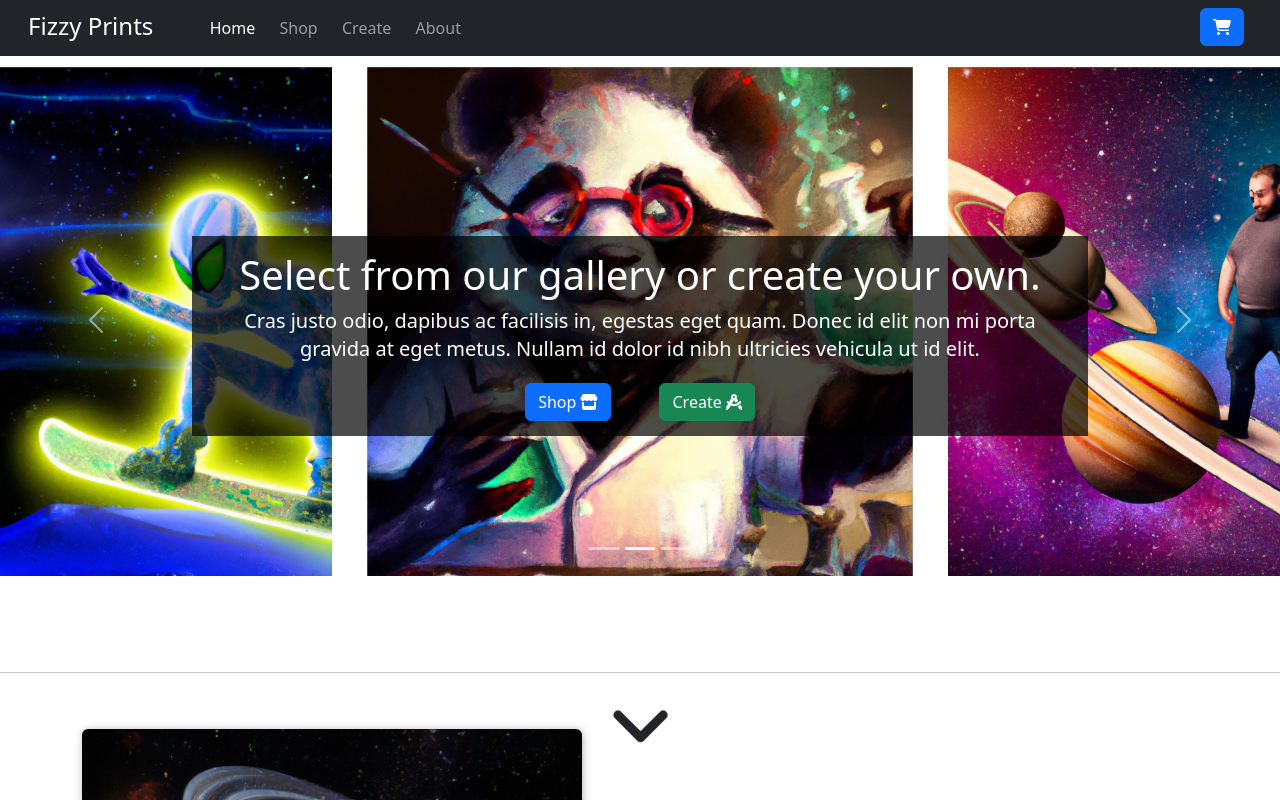
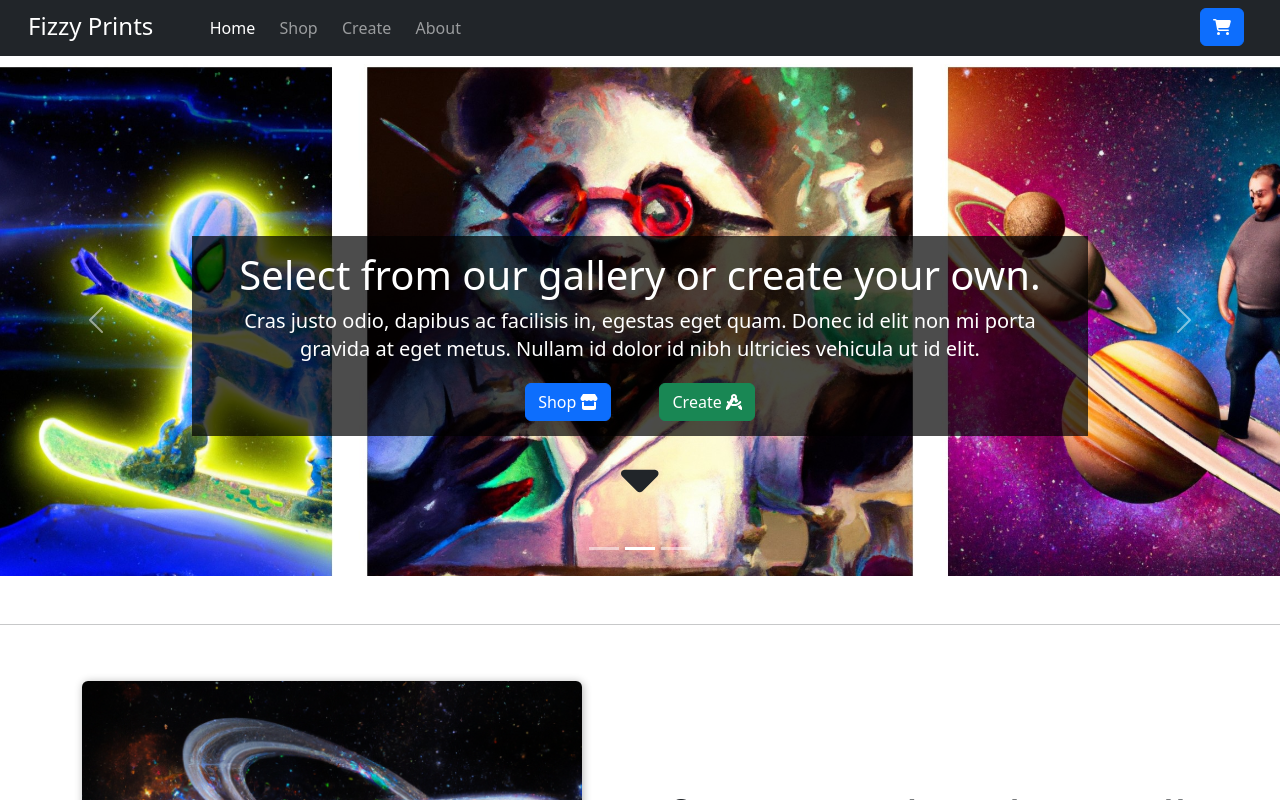
Before and after one commit to kmuel4/fizzyprint, a React (Create React App) app: page / in a window 1280 px wide. Shown: the top 800 px of the page. Built offline with nearby package versions, Linux system fonts and the light colour scheme.

Commit message:
added animate on mouse hover for down arrow

```diff
--- a/src/App.js
+++ b/src/App.js
@@ -50,7 +50,7 @@ const App = () => {
       {/*continue scrolling arrow */}
       <ContinueArrow show={showArrow} />
 
-      <hr className="featurette-divider" style={{marginBottom: "2rem"}}/>
+      <hr className="featurette-divider" style={{marginBottom: "2rem", marginTop: "0rem"}}/>
 
       {/*show screens */}
       {showScreen(index)}
--- a/src/components/Checkout/Checkout.js
+++ b/src/components/Checkout/Checkout.js
@@ -20,7 +20,7 @@ const Checkout = (props) => {
 
   return (
     <>
-      <Modal show={show} onHide={handleClose} animation={true} closeButton>
+      <Modal show={show} onHide={handleClose} animation={true}>
         <Modal.Header closeButton>
           <Modal.Title>Checkout</Modal.Title>
         </Modal.Header>
--- a/src/components/ContinueArrow.js
+++ b/src/components/ContinueArrow.js
@@ -1,4 +1,4 @@
-import { faAngleDown } from "@fortawesome/free-solid-svg-icons";
+import { faSortDown } from "@fortawesome/free-solid-svg-icons";
 import { FontAwesomeIcon } from "@fortawesome/react-fontawesome";
 import { Container } from "react-bootstrap";
 import { useEffect, useState } from "react";
@@ -17,6 +17,8 @@ const ContinueArrow = (props) => {
     });
   };
 
+  const [animate, setAnimate] = useState(false);
+
   return (
     <Container
       style={{
@@ -27,15 +29,26 @@ const ContinueArrow = (props) => {
       }}
     >
       {flag && (
-        <h1 style={{ position: "absolute", bottom: "2rem", fontSize: "3rem", zIndex: 9999 }}>
+        <h1
+          style={{
+            position: "absolute",
+            bottom: "18.5rem",
+            fontSize: "2.5rem",
+            zIndex: 9999,
+          }}
+        >
+          <Container style={{display: "flex", justifyContent: "center"}}>
             <FontAwesomeIcon
-            icon={faAngleDown}
+              icon={faSortDown}
               size="xl"
               className="no-effect-icon"
               onClick={handleScroll}
-            beat
               style={{ cursor: "pointer" }}
+              onMouseEnter={() => setAnimate(true)}
+              onMouseLeave={() => setAnimate(false)}
+              beatFade={animate}
             />
+          </Container>
         </h1>
       )}
     </Container>
--- a/src/components/Footer.js
+++ b/src/components/Footer.js
@@ -14,10 +14,14 @@ const Footer = () => {
   };
 
   return (
-    <Container style={{ marginBottom: "1rem" }}>
+    <>
+      <hr className="featurette-divider" style={{ marginBottom: "2rem", marginTop: "1rem" }} />
+
+      <Container style={{ marginBottom: "3rem" }}>
         <div className="d-flex justify-content-between w-100">
           <span>
-          &copy; 2023 Fizzy Prints, Inc. &middot; Privacy &nbsp; &middot; Terms
+            &copy; 2023 Fizzy Prints, Inc. &middot; Privacy &nbsp; &middot;
+            Terms
           </span>
 
           <div className="d-flex justify-content-end">
@@ -30,7 +34,7 @@ const Footer = () => {
                   overflow: "hidden",
                   textOverflow: "ellipsis",
                   whiteSpace: "nowrap",
-                marginTop: "-.25rem"
+                  marginTop: "-.25rem",
                 }}
                 size="sm"
               >
@@ -43,13 +47,14 @@ const Footer = () => {
                   }}
                 >
                   Back to top&nbsp;
-                <FontAwesomeIcon icon={faArrowTurnUp} size="sm"/>
+                  <FontAwesomeIcon icon={faArrowTurnUp} size="sm" />
                 </span>
               </Button>
             </span>
           </div>
         </div>
       </Container>
+    </>
   );
 };
 
```
Lines whose indentation alone changed are shown as unchanged.
